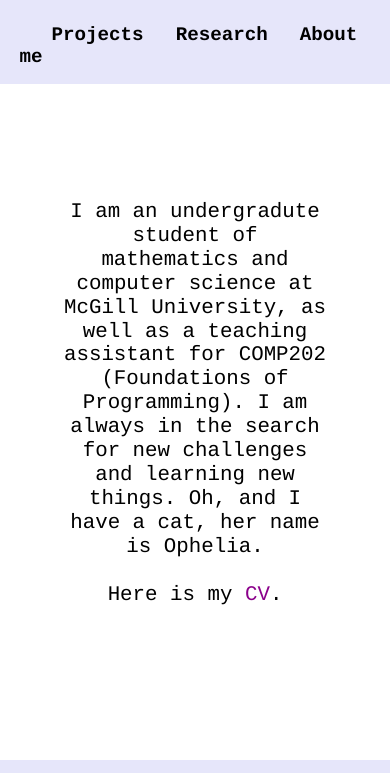
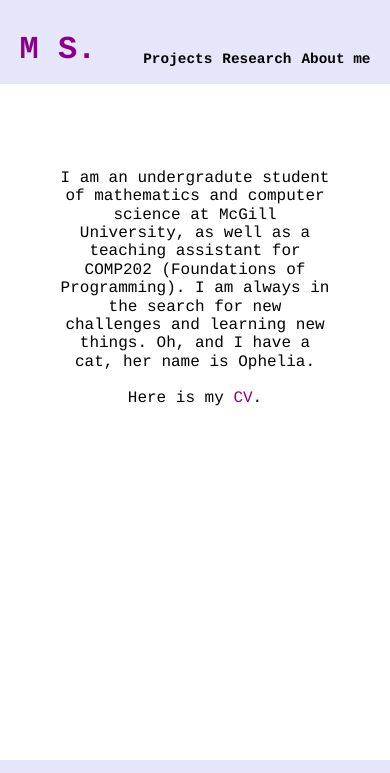
Before and after one commit to MariaSolOs/me, a Gatsby site: page /about in a window 390 px wide. Shown: the top 773 px of the page. Built offline with nearby package versions, Linux system fonts and the light colour scheme; Gatsby itself is replaced by a stand-in of ours.

Commit message:
Improve mobile layout

```diff
--- a/src/components/header.js
+++ b/src/components/header.js
@@ -10,6 +10,10 @@ const Bar = styled(FixedBar)`
     align-items: flex-end;
     justify-content: space-between;
     padding: 1rem 10% 1rem 5%;
+
+    @media(max-width: 768px) {
+        padding: 1rem 5vw;
+    }
 `
 
 const NavBar = styled.ul`
@@ -24,6 +28,11 @@ const NavLink = styled(AniLink)`
     font-weight: 700;
     font-size: 1.2rem;
 
+    @media(max-width: 768px) {
+        font-size: 0.9rem;
+        margin-left: 10px;
+    }
+
     &.header-name {
         margin: 0;
         font-size: 2rem;
@@ -31,7 +40,7 @@ const NavLink = styled(AniLink)`
         text-transform: uppercase;
 
         @media(max-width: 768px) {
-            display: none;
+            span { display: none; }
         }
     }
 `
@@ -52,7 +61,7 @@ const Header = () => {
             className="header-name"
             paintDrip
             hex="#FFF">
-                Maria Solano.
+                M<span>aria</span> S<span>olano</span>.
             </NavLink>
             <NavBar>
                 {pages.map(({title, link}) =>
--- a/src/pages/about.js
+++ b/src/pages/about.js
@@ -12,7 +12,8 @@ const Text = styled.div`
     text-align: center;
 
     @media(max-width: 768px) {
-        font-size: 1.3rem;
+        padding-top: 20vh;
+        font-size: 1rem;
     }
 
     a {
--- a/src/pages/index.js
+++ b/src/pages/index.js
@@ -18,6 +18,7 @@ const Title = styled.div`
 
     @media(max-width: 768px) {
         font-size: 2.5rem;
+        padding: 20vh 5vw 0;
     }
 `
 
--- a/src/pages/projects.js
+++ b/src/pages/projects.js
@@ -31,6 +31,10 @@ const Caption = styled.p`
     color: #000;
     font-size: 1.2rem;
     text-align: center;
+
+    @media(max-width: 768px) {
+        font-size: 0.9rem;
+    }
 
     a {
         color: #8B008B;
--- a/src/pages/research.js
+++ b/src/pages/research.js
@@ -31,6 +31,10 @@ const Caption = styled.p`
     color: #000;
     font-size: 1.2rem;
     text-align: center;
+
+    @media(max-width: 768px) {
+        font-size: 0.9rem;
+    }
 
     a {
         color: #8B008B;
```
